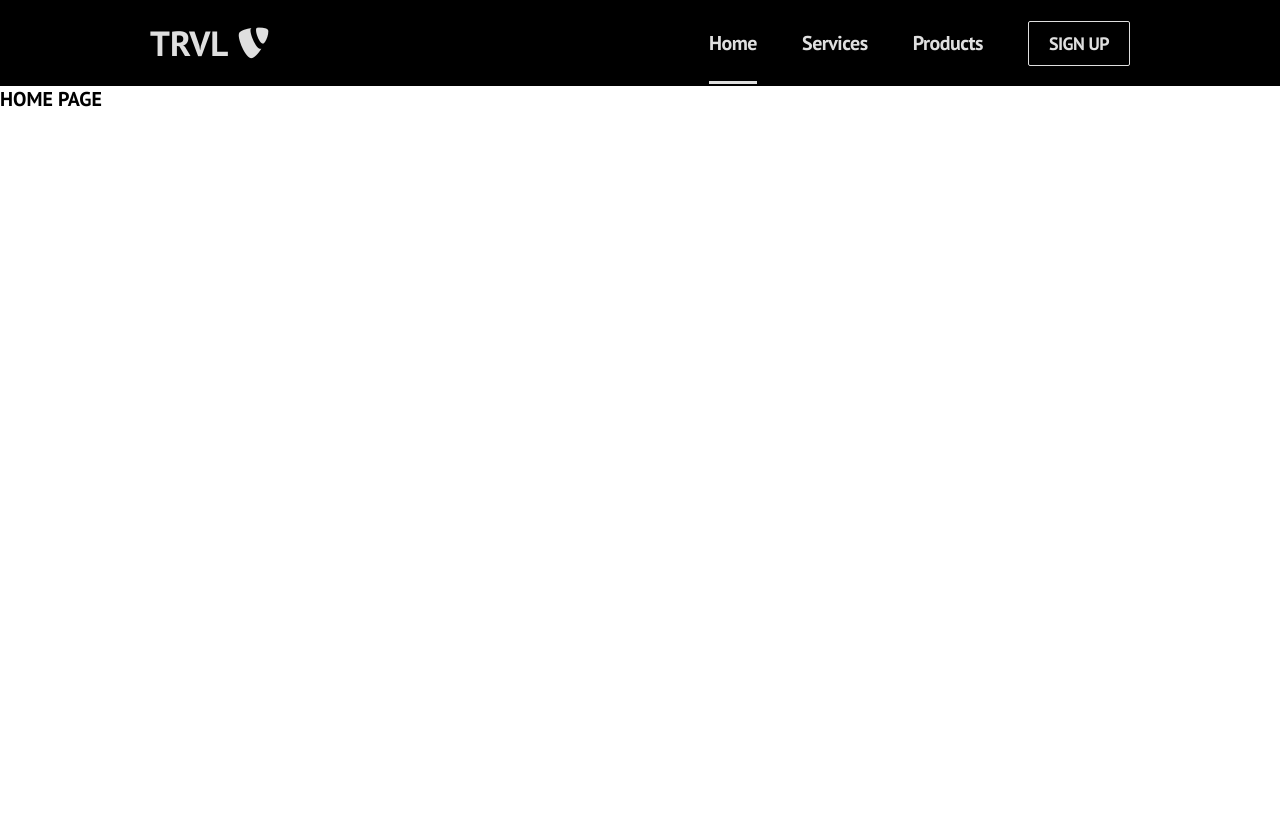
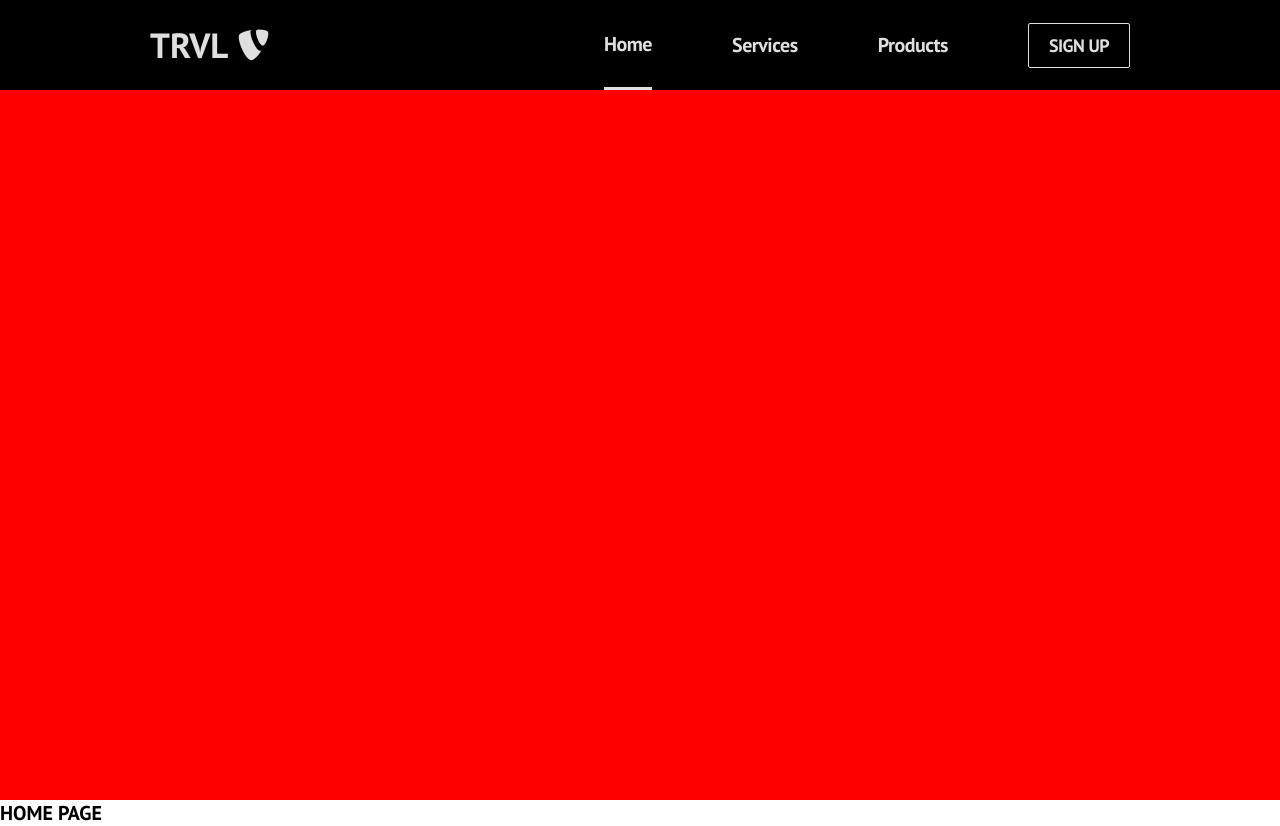
Before and after one commit to j-hutchison/react-router-website, a React (Create React App) app: page /home in a window 1280 px wide. Before the commit the page ends 800 px from the top, so only its background shows below. Built offline with nearby package versions, Linux system fonts and the light colour scheme.

Commit message:
Fix hover effects in navbar

```diff
--- /dev/null
+++ b/src/components/Hero.js
@@ -0,0 +1,9 @@
+import classes from "./Hero.module.css";
+
+const Hero = () => {
+	return <div className={classes.hero}>
+
+    </div>;
+};
+
+export default Hero;
--- /dev/null
+++ b/src/components/Hero.module.css
@@ -0,0 +1,6 @@
+.hero {
+	height: calc(100vh - 9rem);
+	background-color: red;
+
+	display: flex;
+}
--- a/src/components/Navbar.js
+++ b/src/components/Navbar.js
@@ -19,8 +19,8 @@ const Navbar = () => {
 						<i className="fa-brands fa-typo3"></i>
 					</NavLink>
 				</div>
-				<div className={classes.menu}>
-					<ul>
+				<div className={classes.heightFix}>
+					<ul className={classes.menu}>
 						<li className={classes["menu-item"]}>
 							<NavLink className={navStyles} to="/home">
 								Home
@@ -36,7 +36,9 @@ const Navbar = () => {
 								Products
 							</NavLink>
 						</li>
-						<li className={classes["menu-item"]}>
+						<li
+							className={`${classes["menu-item"]} ${classes["menu-item-center"]}`}
+						>
 							<NavLink className={btnNavStyles} to="/sign-up">
 								Sign Up
 							</NavLink>
--- a/src/components/Navbar.module.css
+++ b/src/components/Navbar.module.css
@@ -1,6 +1,11 @@
 :root {
 	--color-black: #000;
 	--color-white: rgb(223, 223, 223);
+}
+
+.heightFix {
+	height: 100%;
+	display: flex;
 }
 
 .navbar {
@@ -14,7 +19,8 @@
 	font-size: 2rem;
 	font-weight: 700;
 
-	padding: 2rem 15rem;
+	padding: 0rem 15rem;
+	height: 9rem;
 }
 .logo {
 	display: flex;
@@ -26,11 +32,9 @@
 	font-size: 3.5rem;
 }
 
-.menu ul {
+.menu {
 	display: flex;
-	gap: 4.5rem;
-
-	align-items: center;
+	gap: 8rem;
 }
 .menu-item {
 	list-style: none;
@@ -38,14 +42,23 @@
 }
 
 .menu-item a.menu-item-link {
+	display: flex;
+	align-items: center;
+	height: 100%;
+
 	color: var(--color-white);
 	text-decoration: none;
+	transition: all 0.2s ease;
 }
 .menu-item a.menu-item-link:hover,
 .menu-item a.menu-item-link:active,
 .menu-item a.menu-item-link.active {
-	padding-bottom: 2.5rem;
+	/* padding-bottom: 2.5rem; */
 	border-bottom: 3px solid var(--color-white);
+}
+
+.menu-item-center {
+	align-self: center;
 }
 
 .menu-item-btn:link,
@@ -62,6 +75,8 @@
 	border: 1px solid var(--color-white);
 	border-radius: 2px;
 	padding: 1rem 2rem;
+
+	transition: all 0.2s ease;
 }
 
 .menu-item-btn:hover,
--- a/src/pages/Home.js
+++ b/src/pages/Home.js
@@ -1,8 +1,10 @@
 import classes from "./Home.module.css";
+import Hero from "../components/Hero";
 
 const Home = () => {
 	return (
 		<div>
+			<Hero></Hero>
 			<h1>HOME PAGE</h1>
 		</div>
 	);
```
